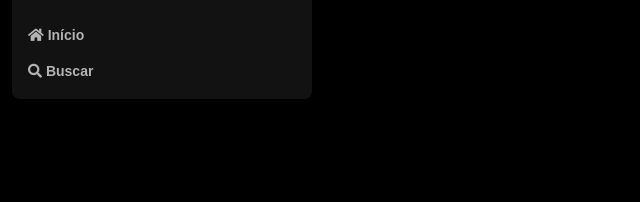
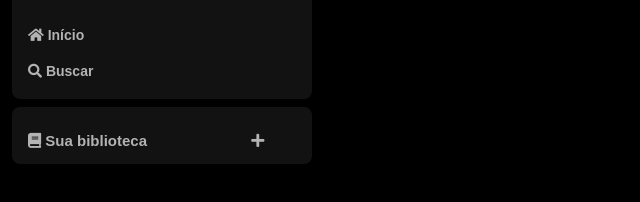
Before and after one commit to unclWill/Spotify_ImersaoAlura, a plain HTML site: page index.html in a window 1280 px wide. Shown: the part 58-260 px from the top of the page, without its empty margins (0-640 px from the left). Drawn offline with Linux system fonts and the light colour scheme.

Commit message:
Adição dos códigos da Aula 1

```diff
--- a/index.html
+++ b/index.html
@@ -47,6 +47,24 @@
     </div>
     </nav>
     </div>
+
+    <div class="library_sidebar">
+        <nav class="library__navigation">
+            <div>
+                <ul>
+                    <li>
+                        <a href="">
+                            <span class="fa fa-book"></span>
+                            <span>Sua biblioteca</span>
+                            &nbsp; &nbsp; &nbsp; &nbsp; &nbsp; &nbsp; &nbsp; &nbsp; &nbsp; &nbsp; &nbsp; &nbsp;
+                            <span class="fa fa-plus"></span>
+                        </a>
+                    </li>
+                </ul>
+            </div>
+        </nav>
+    </div>
+
 </body>
 
 </html>
--- a/styles.css
+++ b/styles.css
@@ -8,6 +8,7 @@ body {
   background-color: #000;
 }
 
+/*Painel de navegação principal*/
 .sidebar {
   position: fixed;
   top: 0;
@@ -40,7 +41,7 @@ body {
 
 .sidebar nav ul {
   margin-top: 20px;
-  padding: 0 20px 10px 0px;
+  padding: 0 20px 10px 0;
 }
 
 .sidebar ul li {
@@ -54,3 +55,36 @@ body {
   font-size: 14px;
   font-family: "DM-Sans", sans-serif;
 }
+
+/*Painel de navegação da Biblioteca*/
+.library_sidebar {
+  position: fixed;
+  top: 0;
+  left: 0;
+  bottom: 0;
+  padding: 165px 0 0 12px;
+  width: 300px;
+}
+
+.library__navigation {
+  background-color: #121212;
+  border-radius: 8px;
+  padding: 16px 0 0 16px;
+}
+
+.library_sidebar nav ul {
+  margin-top: 5px;
+  padding: 0 20px 10px 0;
+}
+
+.library_sidebar ul li {
+  padding: 5px 0;
+}
+
+.library_sidebar nav ul li a {
+  color: #b3b3b3;
+  text-decoration: none;
+  font-weight: 600;
+  font-size: 15px;
+  font-family: "DM-Sans", sans-serif;
+}
```
